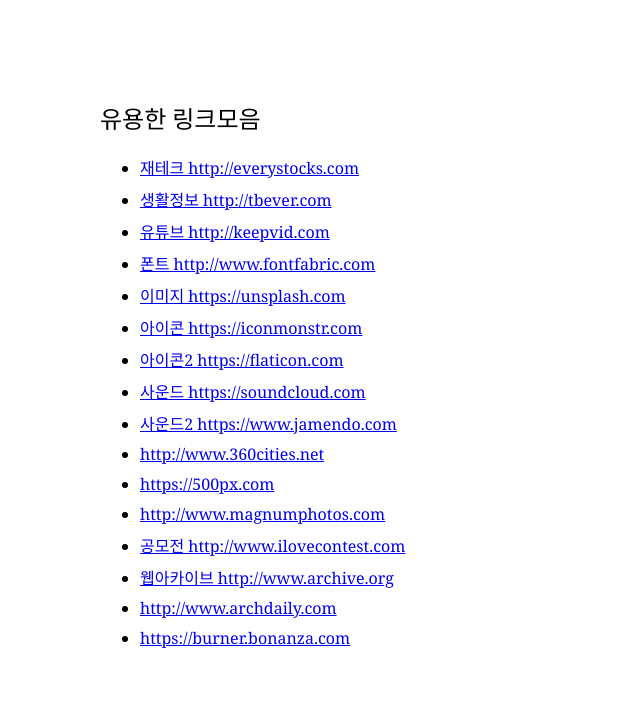
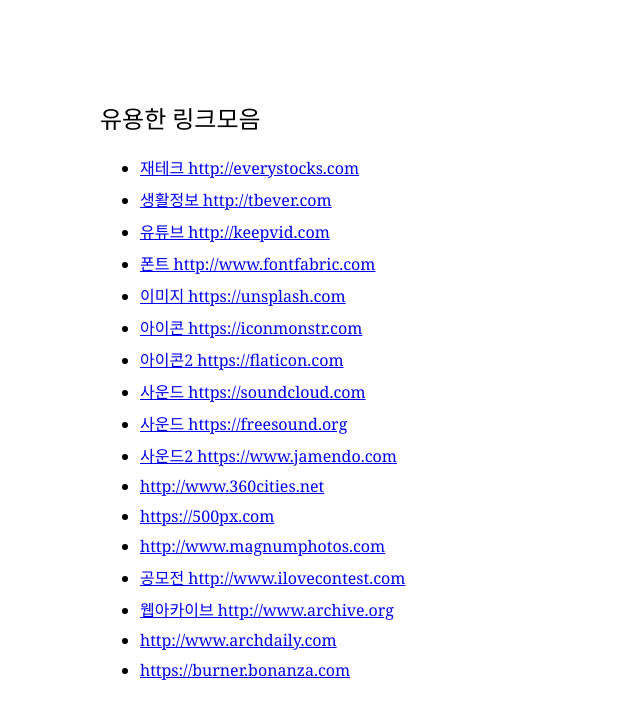
Before and after one commit to lee-bh/useful-links, a plain HTML site: page index.html in a window 1280 px wide. Shown: the whole page, without its empty margins (0-640 px from the left). Drawn offline with Linux system fonts and the light colour scheme.

Commit message:
Update index.html

```diff
--- a/index.html
+++ b/index.html
@@ -23,7 +23,8 @@
 	<li><a href="https://unsplash.com" target="_blank">이미지 https://unsplash.com</a></li>
 	<li><a href="https://iconmonstr.com" target="_blank">아이콘 https://iconmonstr.com</a></li>
 	<li><a href="https://flaticon.com" target="_blank">아이콘2 https://flaticon.com</a></li>
-	  <li><a href="https://soundcloud.com" target="_blank">사운드 https://soundcloud.com</a></li>
+	<li><a href="https://soundcloud.com" target="_blank">사운드 https://soundcloud.com</a></li>
+	<li><a href="https://freesound.org" target="_blank">사운드 https://freesound.org</a></li>
 
 	<li><a href="https://www.jamendo.com" target="_blank">사운드2 https://www.jamendo.com</a></li>
 	<li><a href="http://www.360cities.net" target="_blank">http://www.360cities.net</a></li>
```
